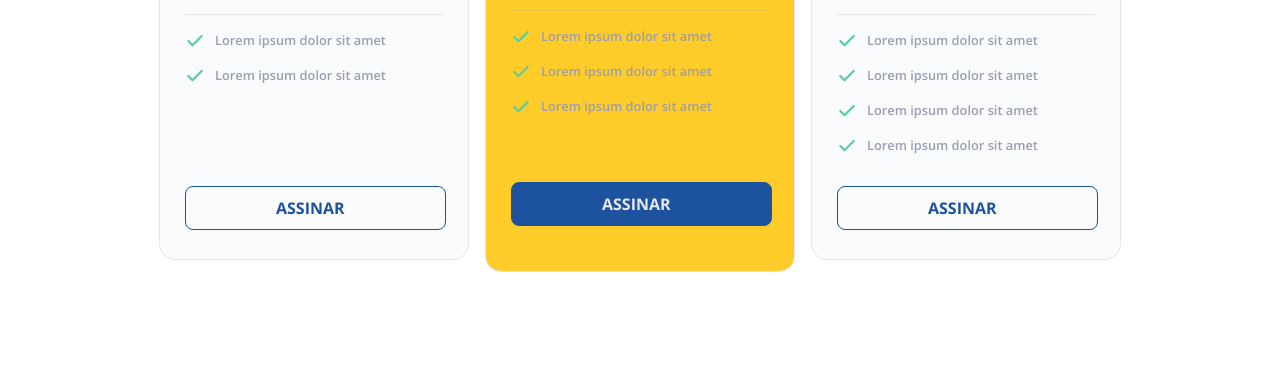
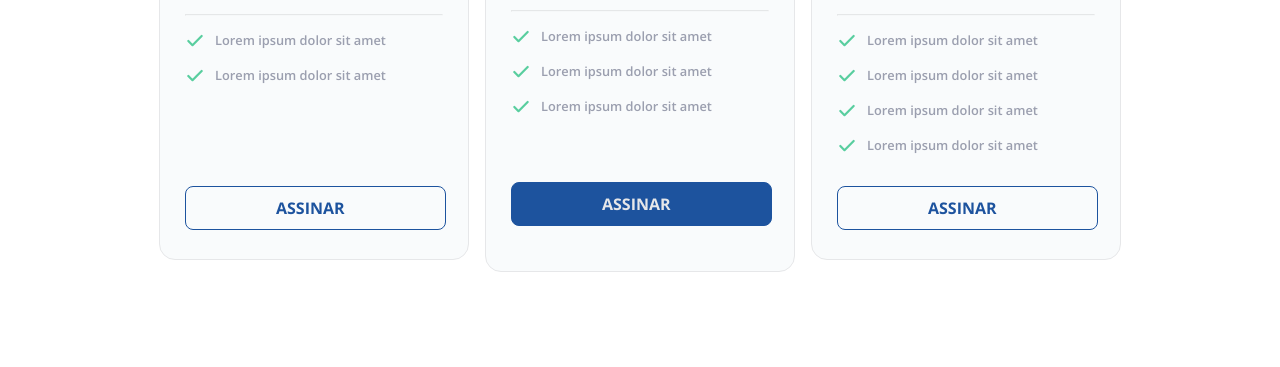
Before and after one commit to MatheusAlexandre28/challenge-Pricing-Table, a plain HTML site: page index.html in a window 1280 px wide. Shown: the part 433-800 px from the top of the page. Drawn offline with nearby package versions, Linux system fonts and the light colour scheme.

Commit message:
retirei o background

```diff
--- a/style.css
+++ b/style.css
@@ -202,7 +202,3 @@ hr {
   height: 30px;
   width: 80px;
 }
-
-.box-basic {
-  background-color: #ffcc29;
-}
```
